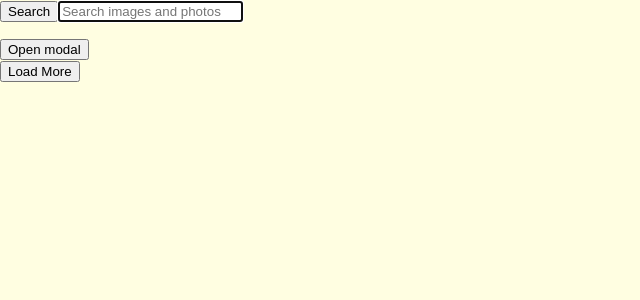
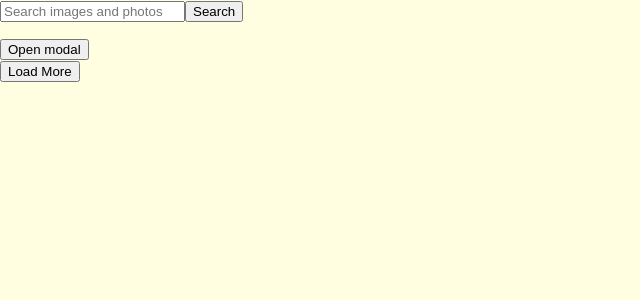
Before and after one commit to sshhsa/goit-react-hw-03-image-finder, a React (Create React App) app: page / in a window 1280 px wide. Shown: the top 300 px of the page, without its empty margins (0-640 px from the left). Built offline with nearby package versions, Linux system fonts and the light colour scheme.

Commit message:
added libraries formik and yup

```diff
--- a/package.json
+++ b/package.json
@@ -7,10 +7,12 @@
     "@testing-library/jest-dom": "^5.16.3",
     "@testing-library/react": "^12.1.4",
     "@testing-library/user-event": "^13.5.0",
+    "formik": "^2.4.1",
     "react": "^18.1.0",
     "react-dom": "^18.1.0",
     "react-scripts": "5.0.1",
-    "web-vitals": "^2.1.3"
+    "web-vitals": "^2.1.3",
+    "yup": "^1.2.0"
   },
   "scripts": {
     "start": "react-scripts start",
--- a/src/components/Searchbar.jsx
+++ b/src/components/Searchbar.jsx
@@ -1,22 +1,45 @@
 // import PropTypes from 'prop-types';
+import { Formik, Form, Field, ErrorMessage } from 'formik';
+import * as yup from 'yup';
+
 import css from './Style.module.css';
 
+const schema = yup.object().shape({
+  images: yup.string().min(4).max(20).required(),
+});
+
+const initialValues = {
+  images: '',
+};
+
 function Searchbar() {
+  const handleSubmit = (values, { resetForm }) => {
+    console.log(values);
+    resetForm();
+  };
+
   return (
-    <header className={css.searchbar}>
-      <form className={css.form}>
-        <button type="submit" className={css.button}>
-          <span className={css.buttonLabel}>Search</span>
-        </button>
+    <header className={css.searchbarHeader}>
+      <Formik
+        initialValues={initialValues}
+        validationSchema={schema}
+        onSubmit={handleSubmit}
+      >
+        <Form className={css.formSearch}>
+          <Field
+            className={css.inputSearch}
+            name="images"
+            type="text"
+            autoComplete="off"
+            placeholder="Search images and photos"
+          />
+          <ErrorMessage name="images" component="div" />
 
-        <input
-          className={css.input}
-          type="text"
-          autoComplete="off"
-          autoFocus
-          placeholder="Search images and photos"
-        />
-      </form>
+          <button type="submit" className={css.buttonSearch}>
+            <span className={css.buttonLabel}>Search</span>
+          </button>
+        </Form>
+      </Formik>
     </header>
   );
 }
```
Also changed, not shown: 1 other file (tests, documents, lock files or other folders).
